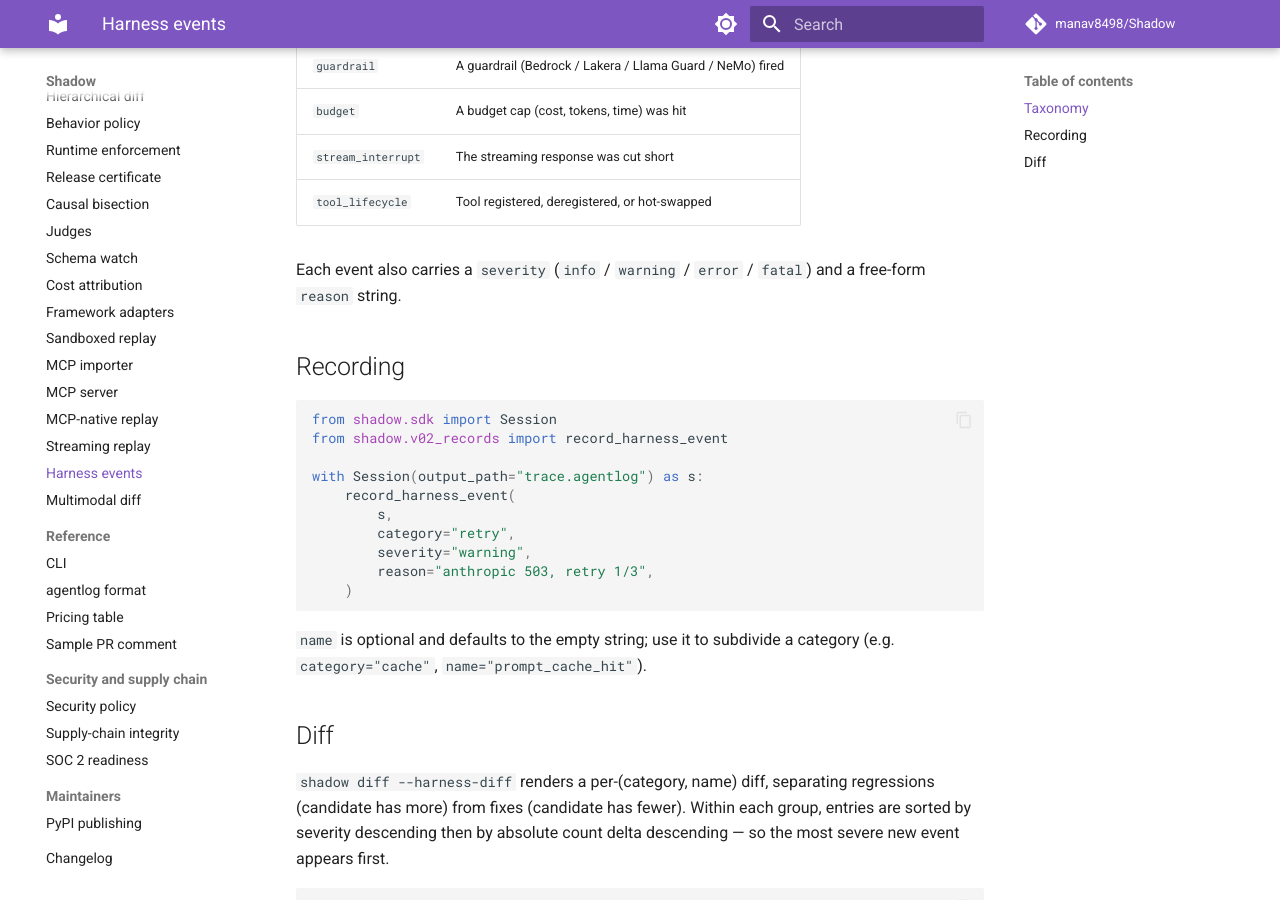
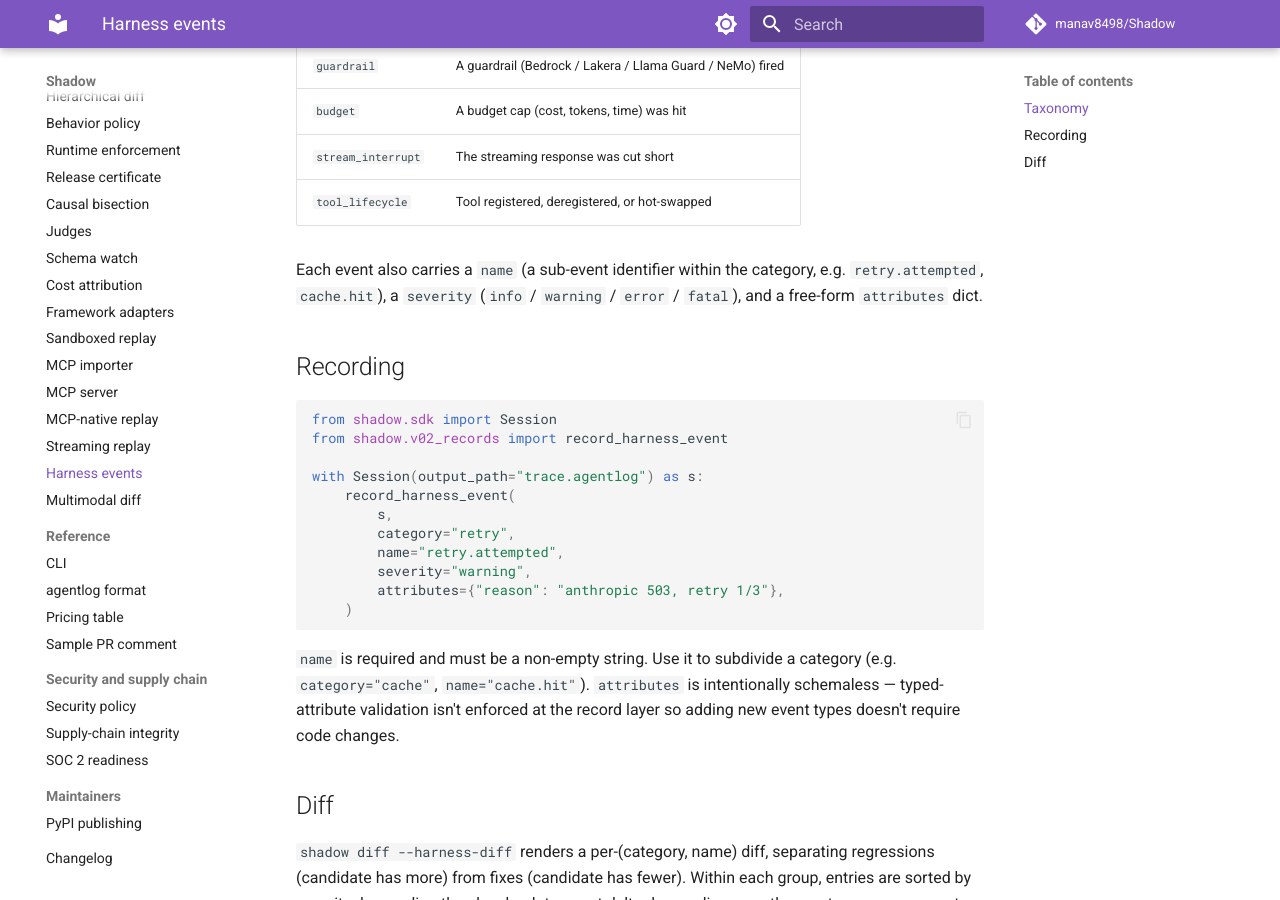
Before and after one commit to manav8498/Shadow, an MkDocs documentation site: the page built from docs/features/harness-events.md, in a window 1280 px wide and 900 px high, scrolled down 686 px. Built offline with MkDocs 1.6.1 and Material for MkDocs 9.7.7, drawn with Linux system fonts in a browser that asks for light colours; comment, search, counter and statistics services are not loaded.

Commit message:
docs: fix harness-events doc to match the actual api
The example used a `reason=` kwarg and described `name` as optional, but
record_harness_event takes required `name` and free-form `attributes`,
not `reason`.

````diff
--- a/docs/features/harness-events.md
+++ b/docs/features/harness-events.md
@@ -20,7 +20,7 @@ A closed taxonomy of nine categories so a diff renderer can compare apples to ap
 | `stream_interrupt` | The streaming response was cut short |
 | `tool_lifecycle` | Tool registered, deregistered, or hot-swapped |
 
-Each event also carries a `severity` (`info` / `warning` / `error` / `fatal`) and a free-form `reason` string.
+Each event also carries a `name` (a sub-event identifier within the category, e.g. `retry.attempted`, `cache.hit`), a `severity` (`info` / `warning` / `error` / `fatal`), and a free-form `attributes` dict.
 
 ## Recording
 
@@ -32,12 +32,13 @@ with Session(output_path="trace.agentlog") as s:
     record_harness_event(
         s,
         category="retry",
+        name="retry.attempted",
         severity="warning",
-        reason="anthropic 503, retry 1/3",
+        attributes={"reason": "anthropic 503, retry 1/3"},
     )
 ```
 
-`name` is optional and defaults to the empty string; use it to subdivide a category (e.g. `category="cache"`, `name="prompt_cache_hit"`).
+`name` is required and must be a non-empty string. Use it to subdivide a category (e.g. `category="cache"`, `name="cache.hit"`). `attributes` is intentionally schemaless — typed-attribute validation isn't enforced at the record layer so adding new event types doesn't require code changes.
 
 ## Diff
 
````
